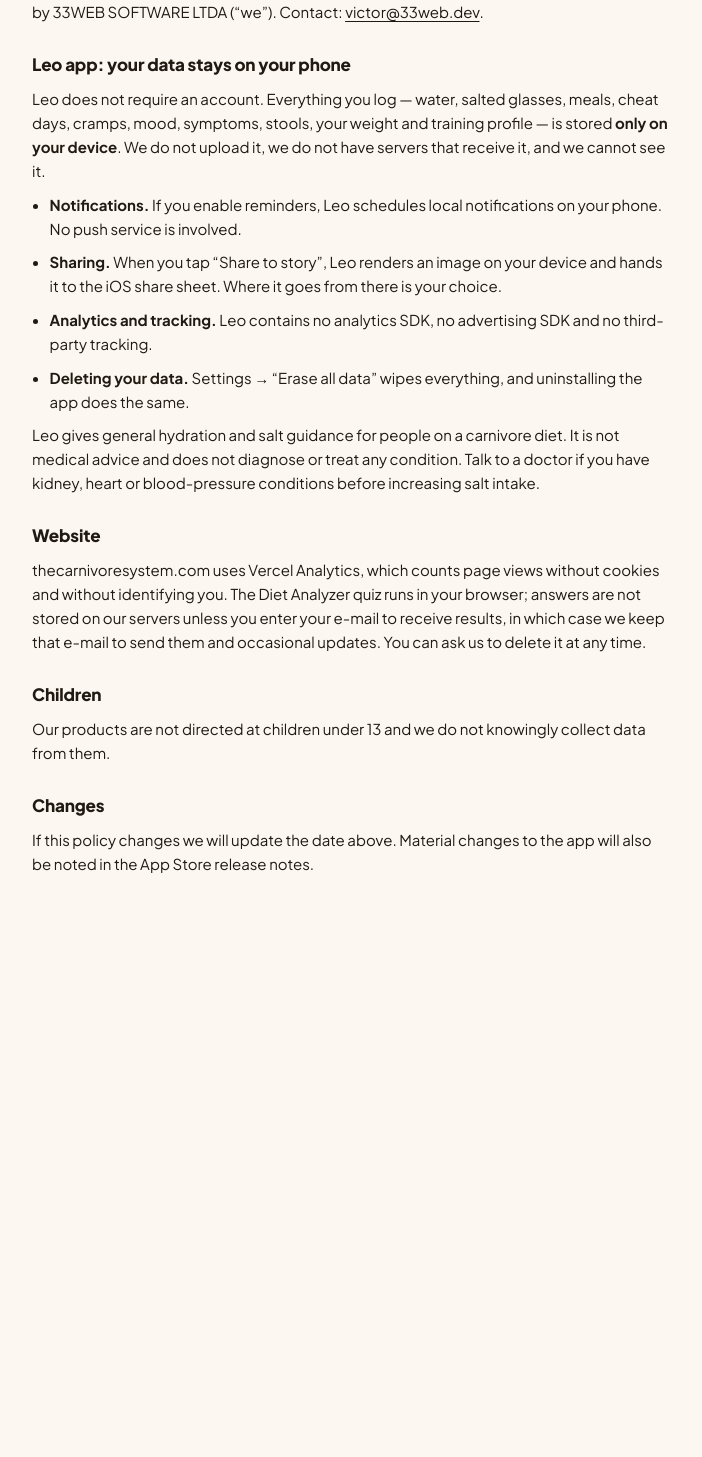
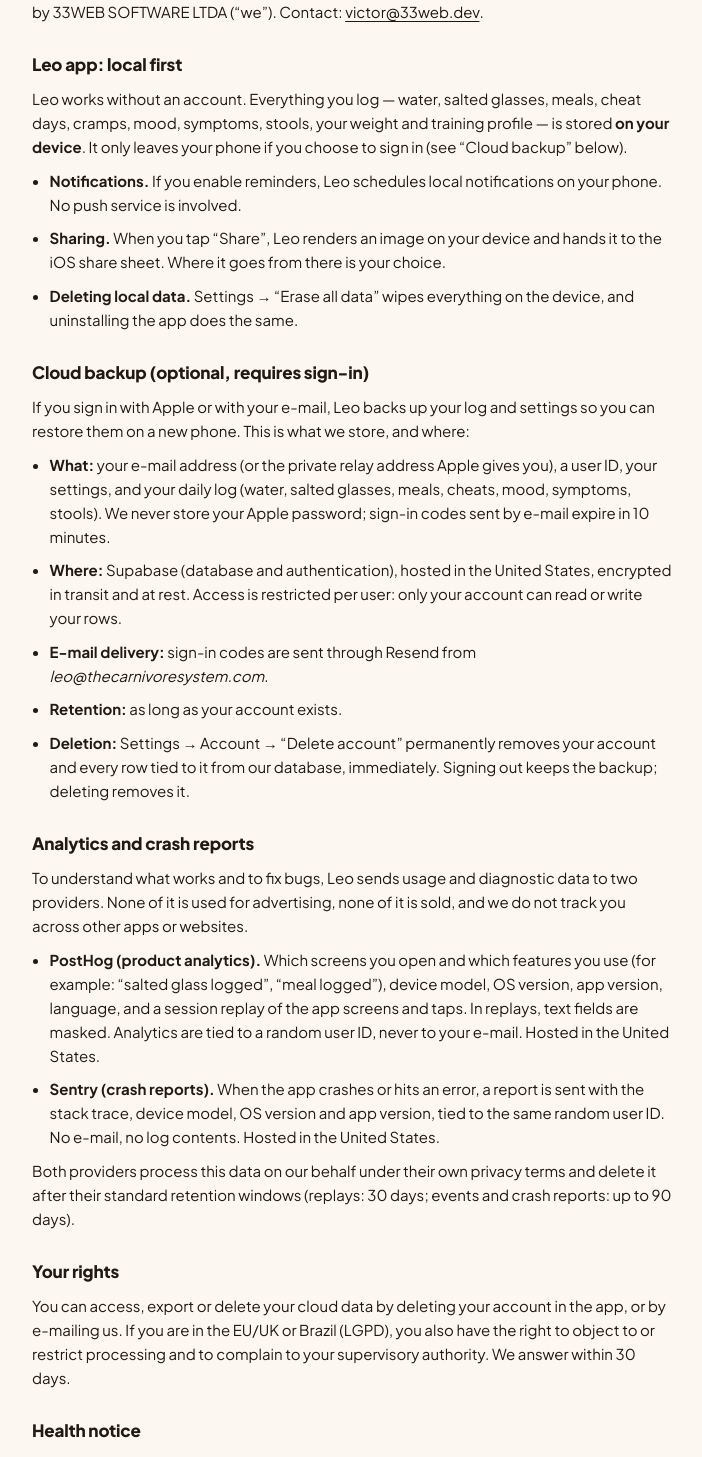
Before and after one commit to collasanta/carnivoresystem-web, a Next.js app: page /privacy in a window 1280 px wide. Shown: the part 247-1704 px from the top of the page, without its empty margins (288-990 px from the left). Before the commit the page ends 1163 px from the top, so only its background shows below. Built offline with nearby package versions, Linux system fonts and the light colour scheme.

Commit message:
privacy: cloud backup, analytics and crash reporting disclosures; add /support page

```diff
--- a/app/privacy/page.tsx
+++ b/app/privacy/page.tsx
@@ -5,7 +5,7 @@
   description: "How The Carnivore System website and the Leo app handle your data.",
 };
 
-const UPDATED = "September 3, 2026";
+const UPDATED = "September 5, 2026";
 
 export default function Privacy() {
   return (
@@ -19,22 +19,57 @@
         33WEB SOFTWARE LTDA (&ldquo;we&rdquo;). Contact: <a href="mailto:victor@33web.dev">victor@33web.dev</a>.
       </p>
 
-      <h2>Leo app: your data stays on your phone</h2>
+      <h2>Leo app: local first</h2>
       <p>
-        Leo does not require an account. Everything you log — water, salted glasses, meals, cheat days, cramps, mood,
-        symptoms, stools, your weight and training profile — is stored <strong>only on your device</strong>. We do not
-        upload it, we do not have servers that receive it, and we cannot see it.
+        Leo works without an account. Everything you log — water, salted glasses, meals, cheat days, cramps, mood,
+        symptoms, stools, your weight and training profile — is stored <strong>on your device</strong>. It only leaves
+        your phone if you choose to sign in (see &ldquo;Cloud backup&rdquo; below).
       </p>
       <ul>
         <li><strong>Notifications.</strong> If you enable reminders, Leo schedules local notifications on your phone. No push service is involved.</li>
-        <li><strong>Sharing.</strong> When you tap &ldquo;Share to story&rdquo;, Leo renders an image on your device and hands it to the iOS share sheet. Where it goes from there is your choice.</li>
-        <li><strong>Analytics and tracking.</strong> Leo contains no analytics SDK, no advertising SDK and no third-party tracking.</li>
-        <li><strong>Deleting your data.</strong> Settings → &ldquo;Erase all data&rdquo; wipes everything, and uninstalling the app does the same.</li>
+        <li><strong>Sharing.</strong> When you tap &ldquo;Share&rdquo;, Leo renders an image on your device and hands it to the iOS share sheet. Where it goes from there is your choice.</li>
+        <li><strong>Deleting local data.</strong> Settings → &ldquo;Erase all data&rdquo; wipes everything on the device, and uninstalling the app does the same.</li>
+      </ul>
+
+      <h2>Cloud backup (optional, requires sign-in)</h2>
+      <p>
+        If you sign in with Apple or with your e-mail, Leo backs up your log and settings so you can restore them on a
+        new phone. This is what we store, and where:
+      </p>
+      <ul>
+        <li><strong>What:</strong> your e-mail address (or the private relay address Apple gives you), a user ID, your settings, and your daily log (water, salted glasses, meals, cheats, mood, symptoms, stools). We never store your Apple password; sign-in codes sent by e-mail expire in 10 minutes.</li>
+        <li><strong>Where:</strong> Supabase (database and authentication), hosted in the United States, encrypted in transit and at rest. Access is restricted per user: only your account can read or write your rows.</li>
+        <li><strong>E-mail delivery:</strong> sign-in codes are sent through Resend from <em>leo@thecarnivoresystem.com</em>.</li>
+        <li><strong>Retention:</strong> as long as your account exists.</li>
+        <li><strong>Deletion:</strong> Settings → Account → &ldquo;Delete account&rdquo; permanently removes your account and every row tied to it from our database, immediately. Signing out keeps the backup; deleting removes it.</li>
+      </ul>
+
+      <h2>Analytics and crash reports</h2>
+      <p>
+        To understand what works and to fix bugs, Leo sends usage and diagnostic data to two providers. None of it is
+        used for advertising, none of it is sold, and we do not track you across other apps or websites.
+      </p>
+      <ul>
+        <li><strong>PostHog (product analytics).</strong> Which screens you open and which features you use (for example: &ldquo;salted glass logged&rdquo;, &ldquo;meal logged&rdquo;), device model, OS version, app version, language, and a session replay of the app screens and taps. In replays, text fields are masked. Analytics are tied to a random user ID, never to your e-mail. Hosted in the United States.</li>
+        <li><strong>Sentry (crash reports).</strong> When the app crashes or hits an error, a report is sent with the stack trace, device model, OS version and app version, tied to the same random user ID. No e-mail, no log contents. Hosted in the United States.</li>
       </ul>
       <p>
+        Both providers process this data on our behalf under their own privacy terms and delete it after their standard
+        retention windows (replays: 30 days; events and crash reports: up to 90 days).
+      </p>
+
+      <h2>Your rights</h2>
+      <p>
+        You can access, export or delete your cloud data by deleting your account in the app, or by e-mailing us. If you
+        are in the EU/UK or Brazil (LGPD), you also have the right to object to or restrict processing and to complain to
+        your supervisory authority. We answer within 30 days.
+      </p>
+
+      <h2>Health notice</h2>
+      <p>
         Leo gives general hydration and salt guidance for people on a carnivore diet. It is not medical advice and does
-        not diagnose or treat any condition. Talk to a doctor if you have kidney, heart or blood-pressure conditions
-        before increasing salt intake.
+        not diagnose or treat any condition. Talk to a doctor before increasing salt if you have kidney, heart or
+        blood-pressure conditions, are pregnant, or take diuretics.
       </p>
 
       <h2>Website</h2>
--- /dev/null
+++ b/app/support/page.tsx
@@ -0,0 +1,69 @@
+import type { Metadata } from "next";
+
+export const metadata: Metadata = {
+  title: "Leo Support — The Carnivore System",
+  description: "Help for the Leo carnivore diet tracker app: common questions, account and data, contact.",
+};
+
+const FAQ: { q: string; a: string }[] = [
+  {
+    q: "Do I need an account?",
+    a: "No. Leo stores everything on your phone. Sign in only if you want a cloud backup to restore on a new phone.",
+  },
+  {
+    q: "How are the water and salt targets calculated?",
+    a: "From your weight, training and how long you have been carnivore, using the high end of the usual ranges for a zero-carb diet. You can change both in Settings → Goals. This is general guidance, not medical advice.",
+  },
+  {
+    q: "Why half a teaspoon in 500 ml (16 oz) and not more?",
+    a: "Salt water above roughly 100 mmol/L of sodium pulls water into the gut and can cause loose stools. Half a teaspoon in a glass or one teaspoon in a 1 L (32 oz) bottle stays under that line. Sip it, ideally with food.",
+  },
+  {
+    q: "I don't want to log every meal.",
+    a: "Use \"Don't want to log meals?\" at the bottom of the Meals card. One tap confirms the day as 100% carnivore and counts as fed.",
+  },
+  {
+    q: "Can I change the time of a meal I logged?",
+    a: "Yes. Tap the meal to edit what it was and when. Long-press \"Add\" to log a meal with a specific time.",
+  },
+  {
+    q: "The sign-in e-mail didn't arrive.",
+    a: "Check the spam folder for a message from leo@thecarnivoresystem.com. Codes expire after 10 minutes; request a new one if needed.",
+  },
+  {
+    q: "How do I delete my data?",
+    a: "Settings → \"Erase all data\" wipes the phone. Settings → Account → \"Delete account\" removes the cloud backup and the account permanently.",
+  },
+  {
+    q: "ml or fl oz?",
+    a: "Leo follows your iPhone's measurement system. Force either one in Settings → Units.",
+  },
+];
+
+export default function Support() {
+  return (
+    <article className="prose-legal w-full max-w-[640px]">
+      <h1 className="text-[clamp(26px,7vw,34px)] leading-[1.1] font-extrabold tracking-[-0.03em]">Leo Support</h1>
+      <p className="mt-2 text-[13px] text-mute">Carnivore Diet Tracker for iPhone</p>
+
+      <h2>Contact</h2>
+      <p>
+        E-mail <a href="mailto:victor@33web.dev">victor@33web.dev</a> and include your iPhone model and iOS version.
+        We answer within two business days. Bugs and ideas are welcome.
+      </p>
+
+      <h2>Common questions</h2>
+      {FAQ.map((f) => (
+        <div key={f.q}>
+          <h3>{f.q}</h3>
+          <p>{f.a}</p>
+        </div>
+      ))}
+
+      <h2>Privacy</h2>
+      <p>
+        What Leo stores, where, and how to delete it: <a href="/privacy">Privacy Policy</a>. Terms: <a href="/terms">Terms of Use</a>.
+      </p>
+    </article>
+  );
+}
```
